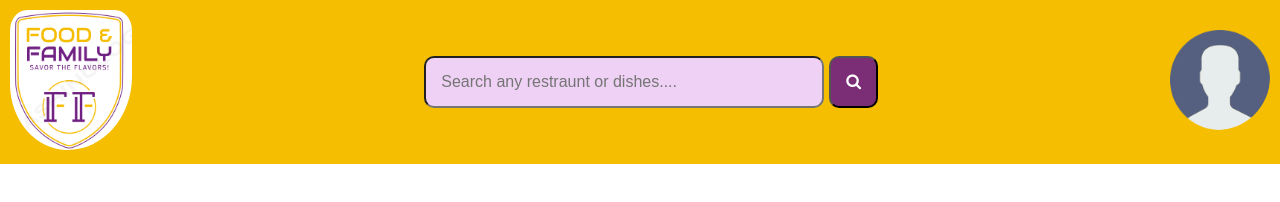
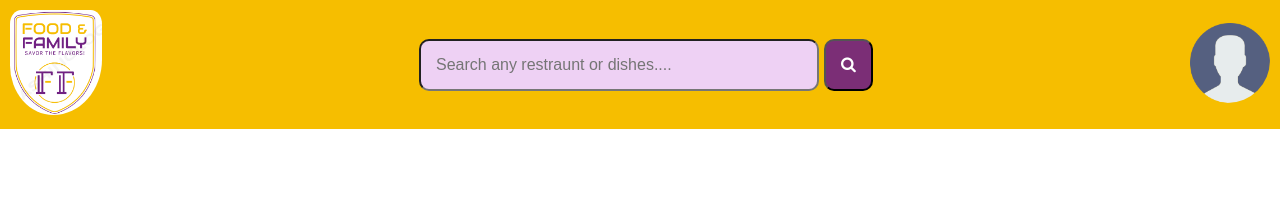
Before and after one commit to Nashrah01/Namaste-React-Header, a React app: page / in a window 1280 px wide. Built offline with nearby package versions, Linux system fonts and the light colour scheme.

Commit message:
image height updated

```diff
--- a/index.css
+++ b/index.css
@@ -12,11 +12,11 @@ header.header {
     background-color: #f6be00;
 }
 .left>img, .right>img {
-    max-height: 20vh;
+    max-height: 125px;
     padding: 10px;
     border-radius: 20% 20% 55% 50%;
 }
-.right > img {max-width: 15vh;}
+.right > img {max-width: 100px;}
 input.search {
     width: 400px;
     padding: 15px;
```
